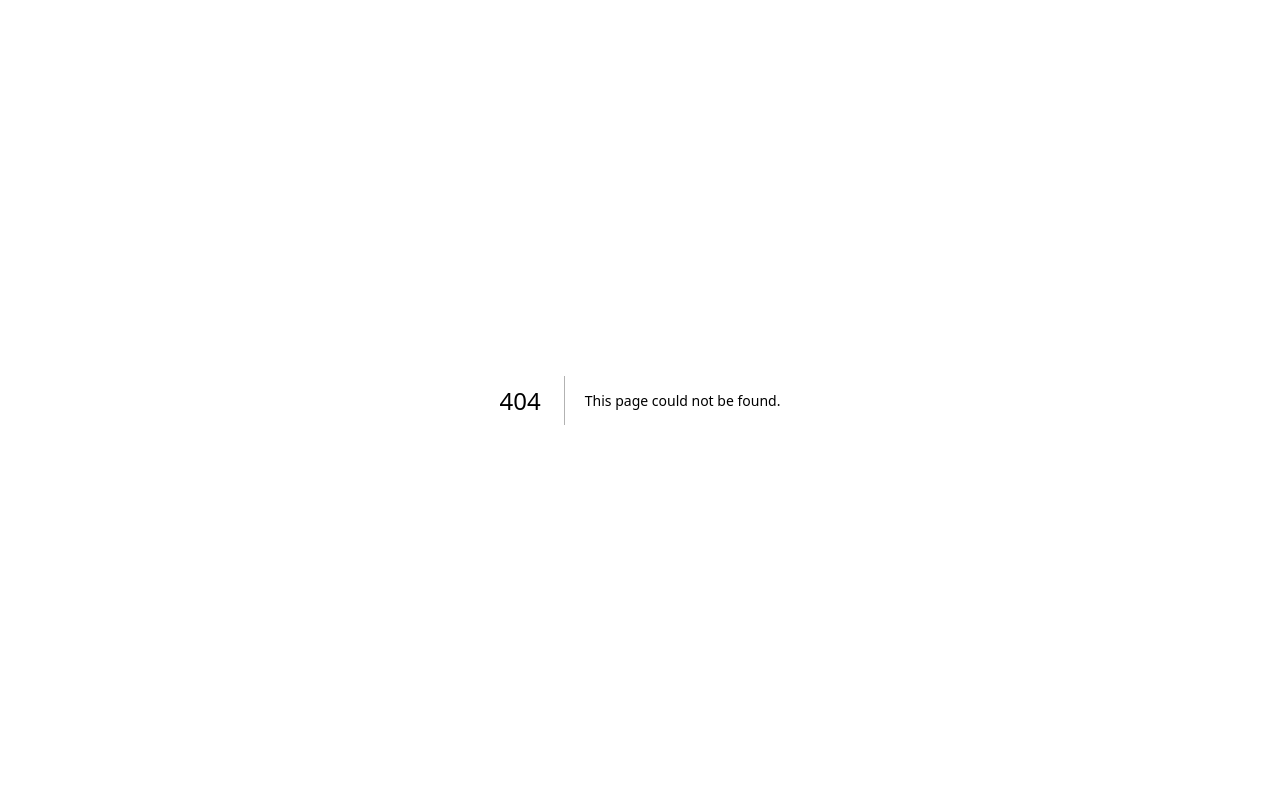
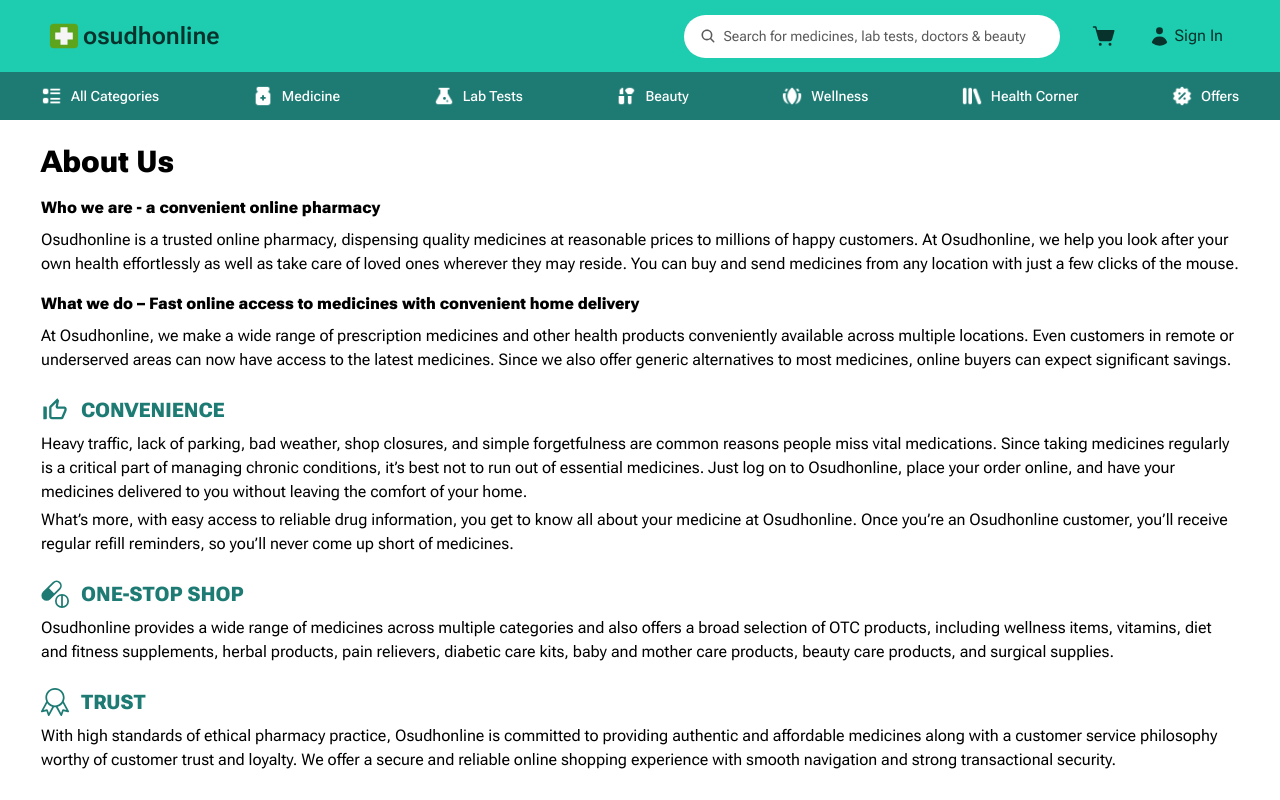
Before and after one commit to Rownokzahan/osudhonline, a Next.js app: page /about-us in a window 1280 px wide. Before the commit this address had no page. Shown: the top 800 px of the page. Built offline with nearby package versions, Linux system fonts and the light colour scheme.

Commit message:
Add About Us page with features section for improved user information

```diff
--- /dev/null
+++ b/src/app/(main)/about-us/page.tsx
@@ -0,0 +1,86 @@
+import { BsCapsulePill } from "react-icons/bs";
+import { MdThumbUpOffAlt } from "react-icons/md";
+import { SlBadge } from "react-icons/sl";
+
+const FEATURES = [
+  {
+    Icon: MdThumbUpOffAlt,
+    title: "Convenience",
+    paragraphs: [
+      "Heavy traffic, lack of parking, bad weather, shop closures, and simple forgetfulness are common reasons people miss vital medications. Since taking medicines regularly is a critical part of managing chronic conditions, it’s best not to run out of essential medicines. Just log on to Osudhonline, place your order online, and have your medicines delivered to you without leaving the comfort of your home.",
+      "What’s more, with easy access to reliable drug information, you get to know all about your medicine at Osudhonline. Once you’re an Osudhonline customer, you’ll receive regular refill reminders, so you’ll never come up short of medicines.",
+    ],
+  },
+  {
+    Icon: BsCapsulePill,
+    title: "One-Stop Shop",
+    paragraphs: [
+      "Osudhonline provides a wide range of medicines across multiple categories and also offers a broad selection of OTC products, including wellness items, vitamins, diet and fitness supplements, herbal products, pain relievers, diabetic care kits, baby and mother care products, beauty care products, and surgical supplies.",
+    ],
+  },
+  {
+    Icon: SlBadge,
+    title: "Trust",
+    paragraphs: [
+      "With high standards of ethical pharmacy practice, Osudhonline is committed to providing authentic and affordable medicines along with a customer service philosophy worthy of customer trust and loyalty. We offer a secure and reliable online shopping experience with smooth navigation and strong transactional security.",
+    ],
+  },
+];
+
+const AboutUsPage = () => {
+  return (
+    <>
+      <section className="my-6 ui-container space-y-4">
+        <h1 className="text-3xl font-black">About Us</h1>
+
+        <div className="space-y-2">
+          <h2 className="font-black">
+            Who we are - a convenient online pharmacy
+          </h2>
+          <p>
+            Osudhonline is a trusted online pharmacy, dispensing quality
+            medicines at reasonable prices to millions of happy customers. At
+            Osudhonline, we help you look after your own health effortlessly as
+            well as take care of loved ones wherever they may reside. You can
+            buy and send medicines from any location with just a few clicks of
+            the mouse.
+          </p>
+        </div>
+
+        <div className="space-y-2">
+          <h2 className="font-black">
+            What we do – Fast online access to medicines with convenient home
+            delivery
+          </h2>
+          <p>
+            At Osudhonline, we make a wide range of prescription medicines and
+            other health products conveniently available across multiple
+            locations. Even customers in remote or underserved areas can now
+            have access to the latest medicines. Since we also offer generic
+            alternatives to most medicines, online buyers can expect significant
+            savings.
+          </p>
+        </div>
+      </section>
+
+      {FEATURES.map(({ Icon, title, paragraphs }) => (
+        <section key={title} className="mb-6 ui-container">
+          <div className="my-2 flex gap-3">
+            <Icon size={28} className="text-secondary" />
+            <h3 className="uppercase font-black text-xl text-secondary">
+              {title}
+            </h3>
+          </div>
+
+          <div className="space-y-1">
+            {paragraphs.map((text, idx) => (
+              <p key={idx}>{text}</p>
+            ))}
+          </div>
+        </section>
+      ))}
+    </>
+  );
+};
+
+export default AboutUsPage;
```
